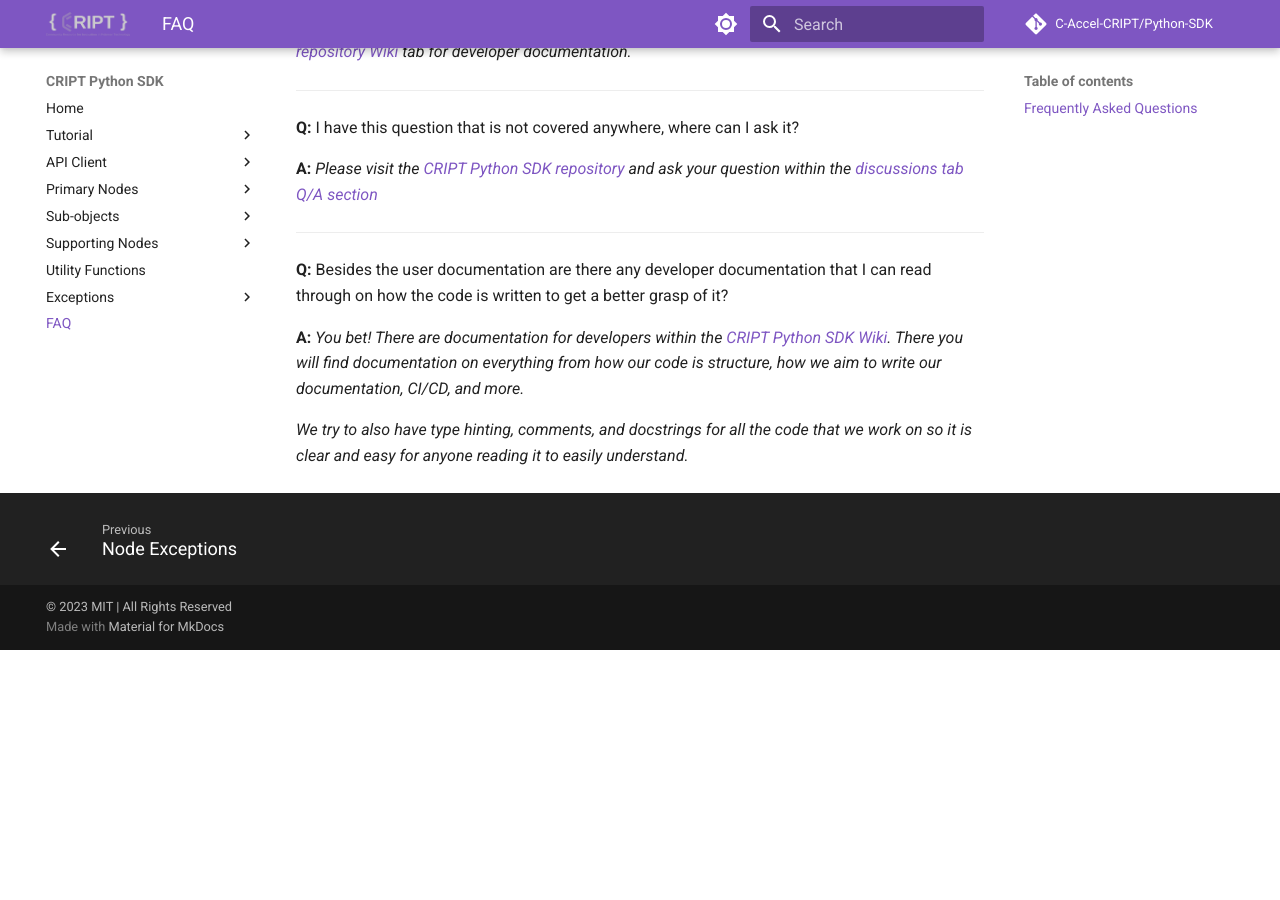
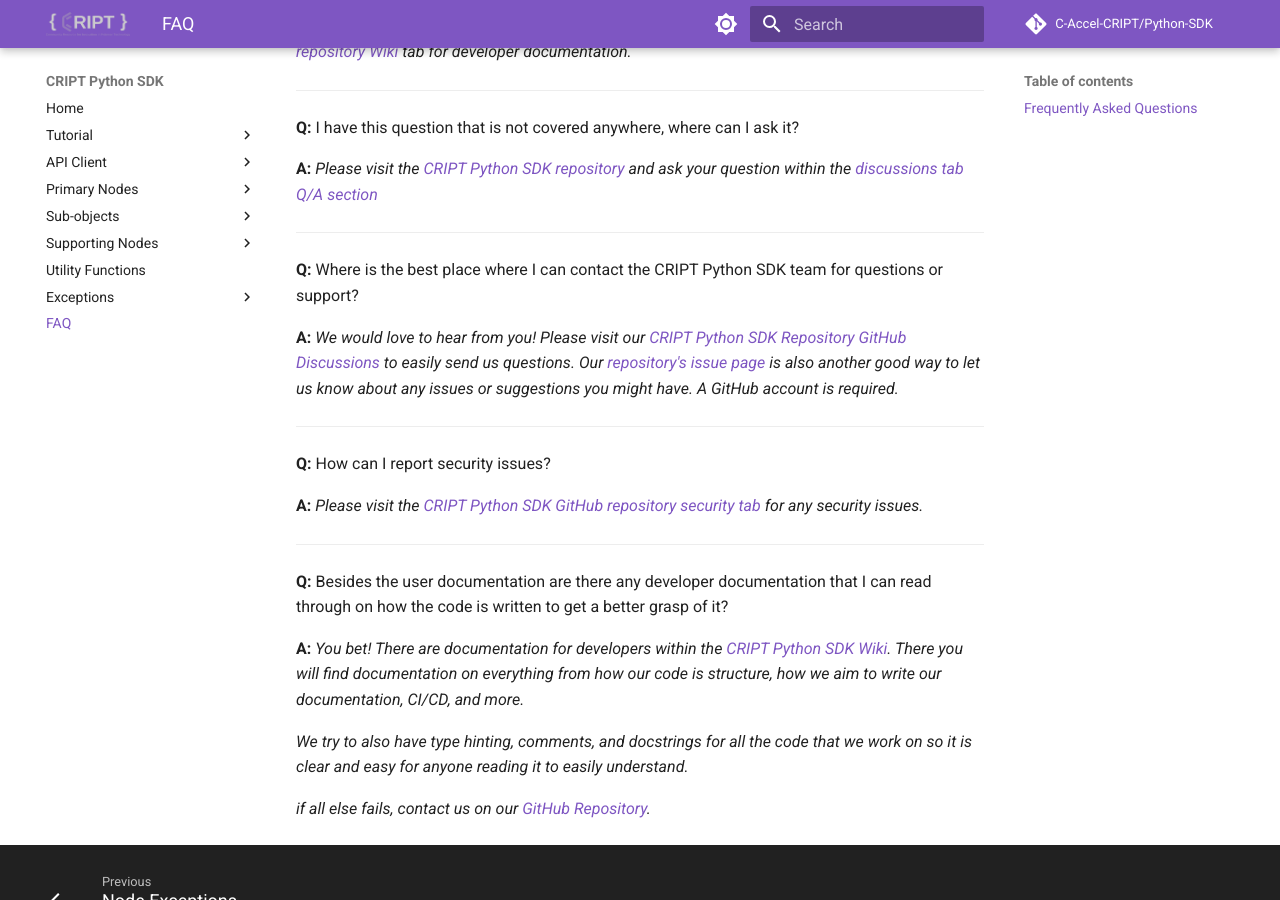
Before and after one commit to C-Accel-CRIPT/Python-SDK, an MkDocs documentation site: the page built from docs/faq.md, in a window 1280 px wide and 900 px high, scrolled down 1157 px. Built offline with MkDocs 1.6.1 and Material for MkDocs 9.7.7, drawn with Linux system fonts in a browser that asks for light colours; comment, search, counter and statistics services are not loaded; before the commit the page ends 1807 px from its top, so only the background shows below that.

Commit message:
Update Documentation FAQ.md (#188)
* Update faq.md

* added FAQ for security issues

* updated faq

```diff
--- a/docs/faq.md
+++ b/docs/faq.md
@@ -60,6 +60,20 @@
 
 ---
 
+**Q:** Where is the best place where I can contact the CRIPT Python SDK team for questions or support?
+
+**A:** _We would love to hear from you! Please visit our [CRIPT Python SDK Repository GitHub Discussions](https://github.com/C-Accel-CRIPT/cript-excel-uploader/discussions) to easily send us questions.
+Our [repository's issue page](https://github.com/C-Accel-CRIPT/Python-SDK/issues) is also another good way to let us know about any issues or suggestions you might have.
+A GitHub account is required._
+
+---
+
+**Q:** How can I report security issues?
+
+**A:** _Please visit the [CRIPT Python SDK GitHub repository security tab](https://github.com/C-Accel-CRIPT/Python-SDK/security) for any security issues._
+
+---
+
 **Q:** Besides the user documentation are there any developer documentation that I can read through on how
 the code is written to get a better grasp of it?
 
@@ -69,3 +83,5 @@
 how we aim to write our documentation, CI/CD, and more._
 
 _We try to also have type hinting, comments, and docstrings for all the code that we work on so it is clear and easy for anyone reading it to easily understand._
+
+_if all else fails, contact us on our [GitHub Repository](https://github.com/C-Accel-CRIPT/Python-SDK)._
```
